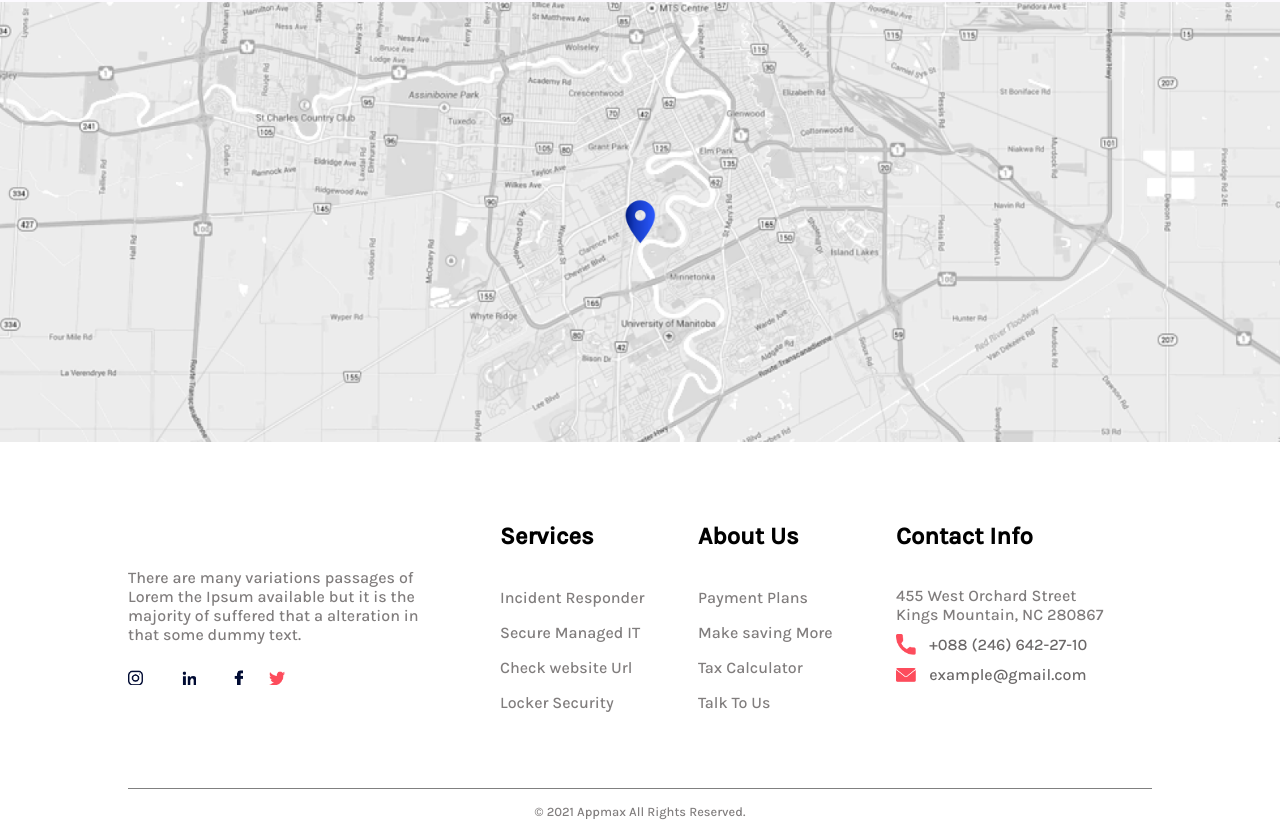
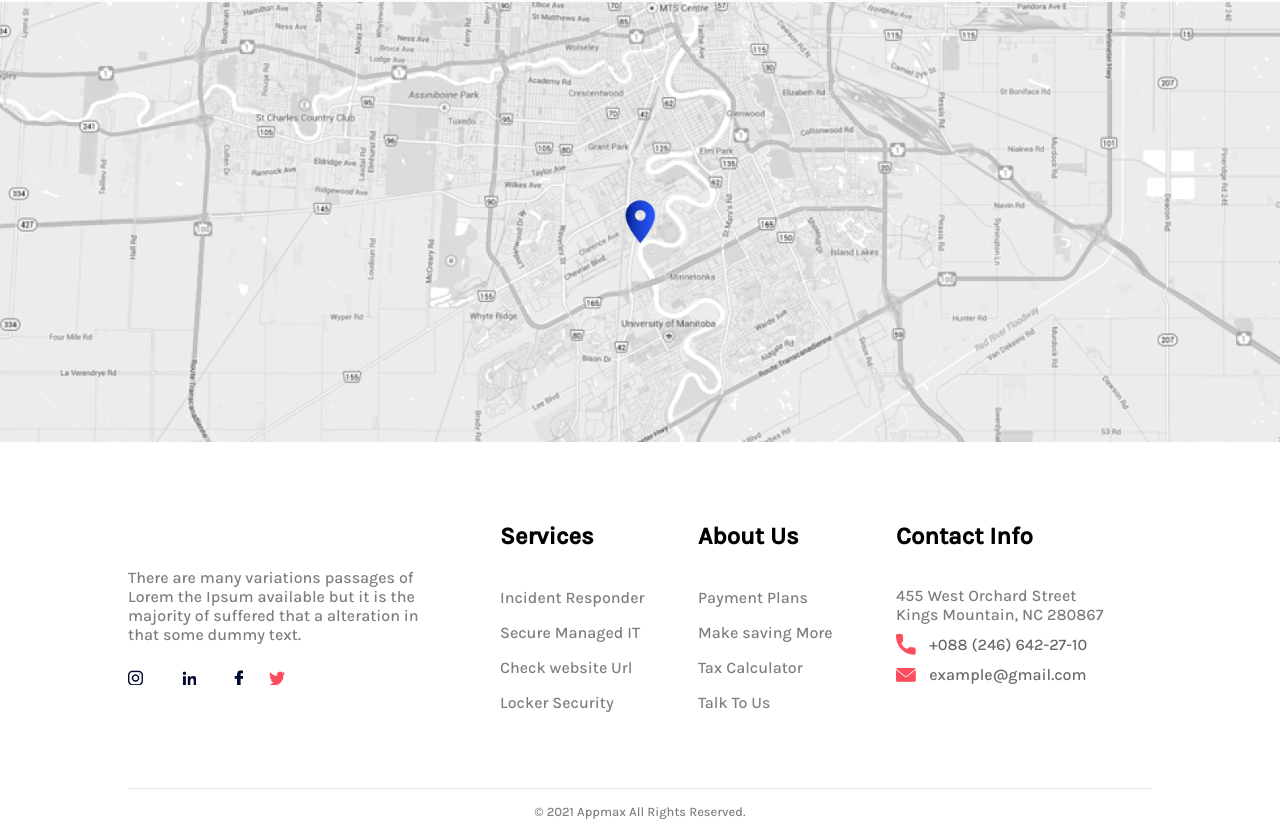
Before and after one commit to naylinmyat/tmp-Contact, a plain HTML site: page index.html in a window 1280 px wide. Shown: the part 1025-1860 px from the top of the page. Drawn offline with Linux system fonts and the light colour scheme.

Commit message:
tmp_contact

```diff
--- a/style.css
+++ b/style.css
@@ -319,7 +319,7 @@ nav .nav-content-mobile-view .signup-btn:hover{
     display: flex;
     justify-content: space-between;
     padding-bottom: 3%;
-    border-bottom: 1px solid gray;
+    border-bottom: 1px solid rgb(230, 229, 229);
 }
 .footer-content .widget-one{
     width: 32%;
```
